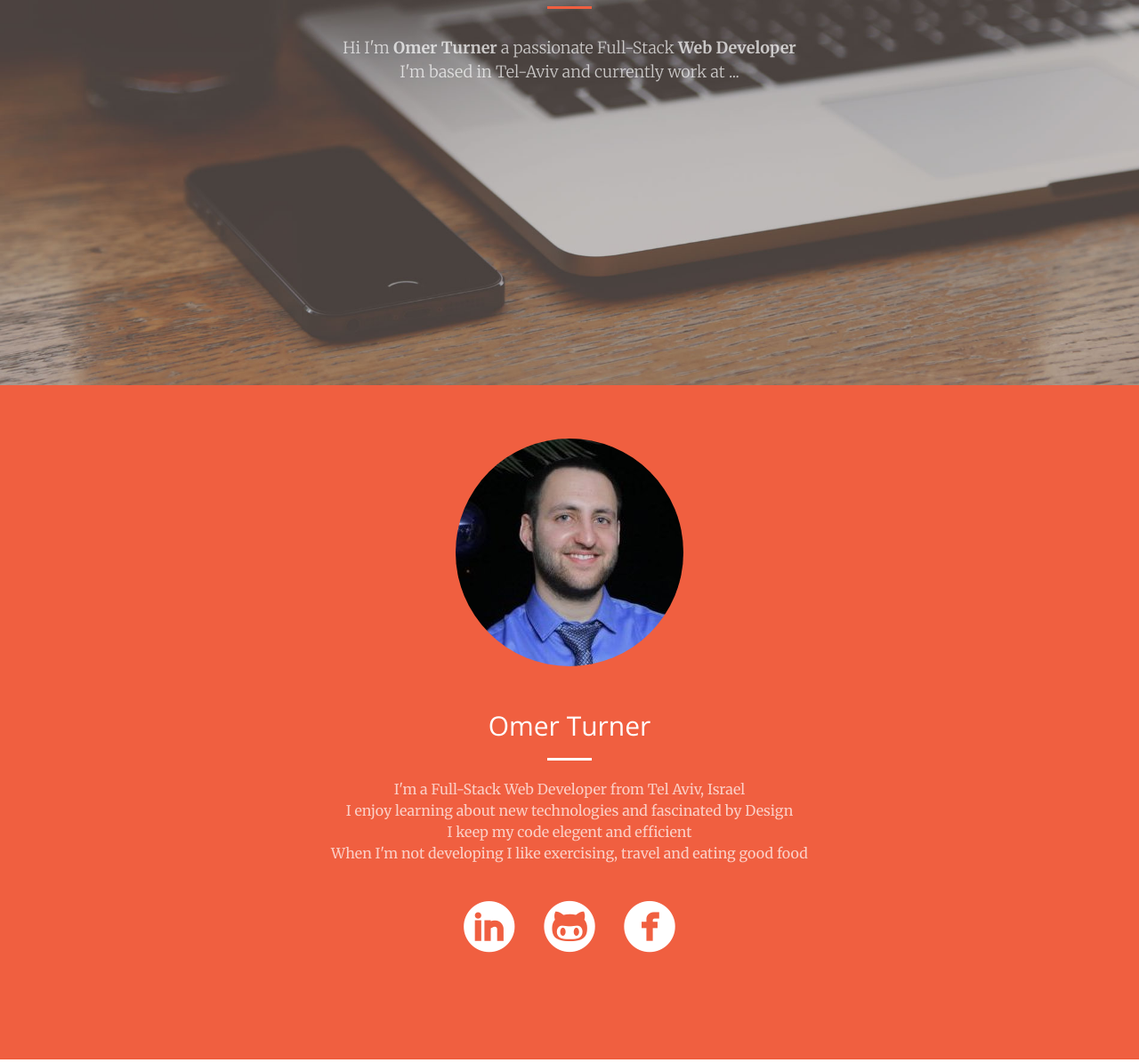
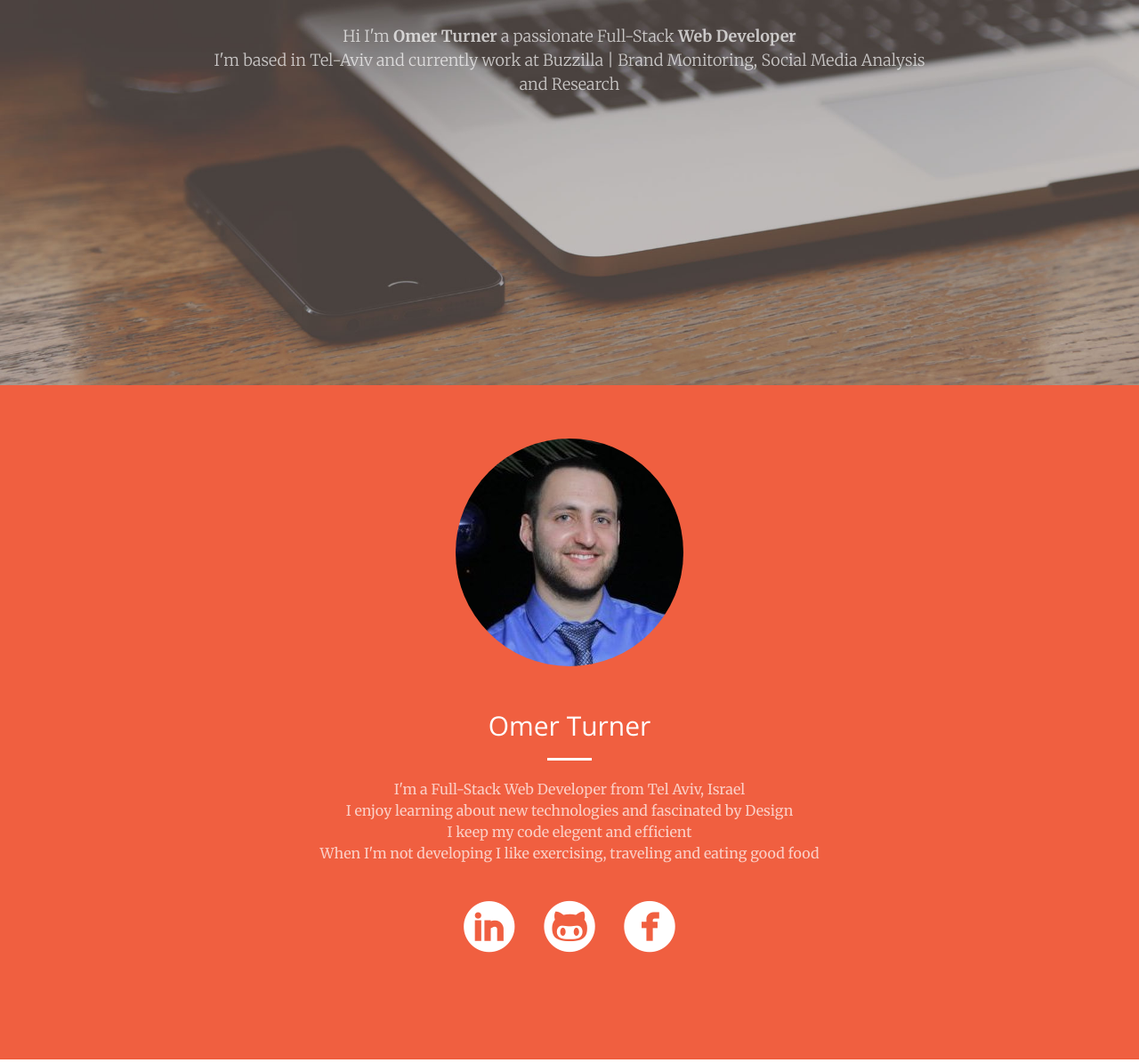
Before and after one commit to omerturner/omerturner.me, a website: page src/index.html in a window 1280 px wide. Shown: the part 367-1562 px from the top of the page at 89% size. Drawn offline with nearby package versions, Linux system fonts and the light colour scheme; no server answers; files whose address does not match are found by name.

Commit message:
Updated Content

```diff
--- a/src/index.html
+++ b/src/index.html
@@ -49,7 +49,7 @@
       <div class="header-content-inner">
         <h1>Quality is not an act, it is a habit</h1>
         <hr/>
-        <p>Hi I'm <b>Omer Turner</b> a passionate Full-Stack <b>Web Developer</b><br> I'm based in Tel-Aviv and currently work at ...</p>
+        <p>Hi I'm <b>Omer Turner</b> a passionate Full-Stack <b>Web Developer</b><br> I'm based in Tel-Aviv and currently work at Buzzilla | Brand Monitoring, Social Media Analysis and Research</p>
       </div>
     </div>
   </header>
--- a/src/templates/about.html
+++ b/src/templates/about.html
@@ -11,7 +11,7 @@
             I'm a Full-Stack Web Developer from Tel Aviv, Israel<br>
             I enjoy learning about new technologies and fascinated by Design<br>
             I keep my code elegent and efficient<br>
-            When I'm not developing I like exercising, travel and eating good food
+            When I'm not developing I like exercising, traveling and eating good food
           </p>
           <a href="https://www.linkedin.com/profile/view?id=AAMAABj8ILkBp8uXKRtKS7DECtNWVOLpYAbHWIM" target="__blank" class="white-anchor ">
             <span data-wow-delay=".2s" class="wow bounceIn symbol" style="visibility: visible; animation-delay: 0.2s; animation-name: bounceIn;" >
```
